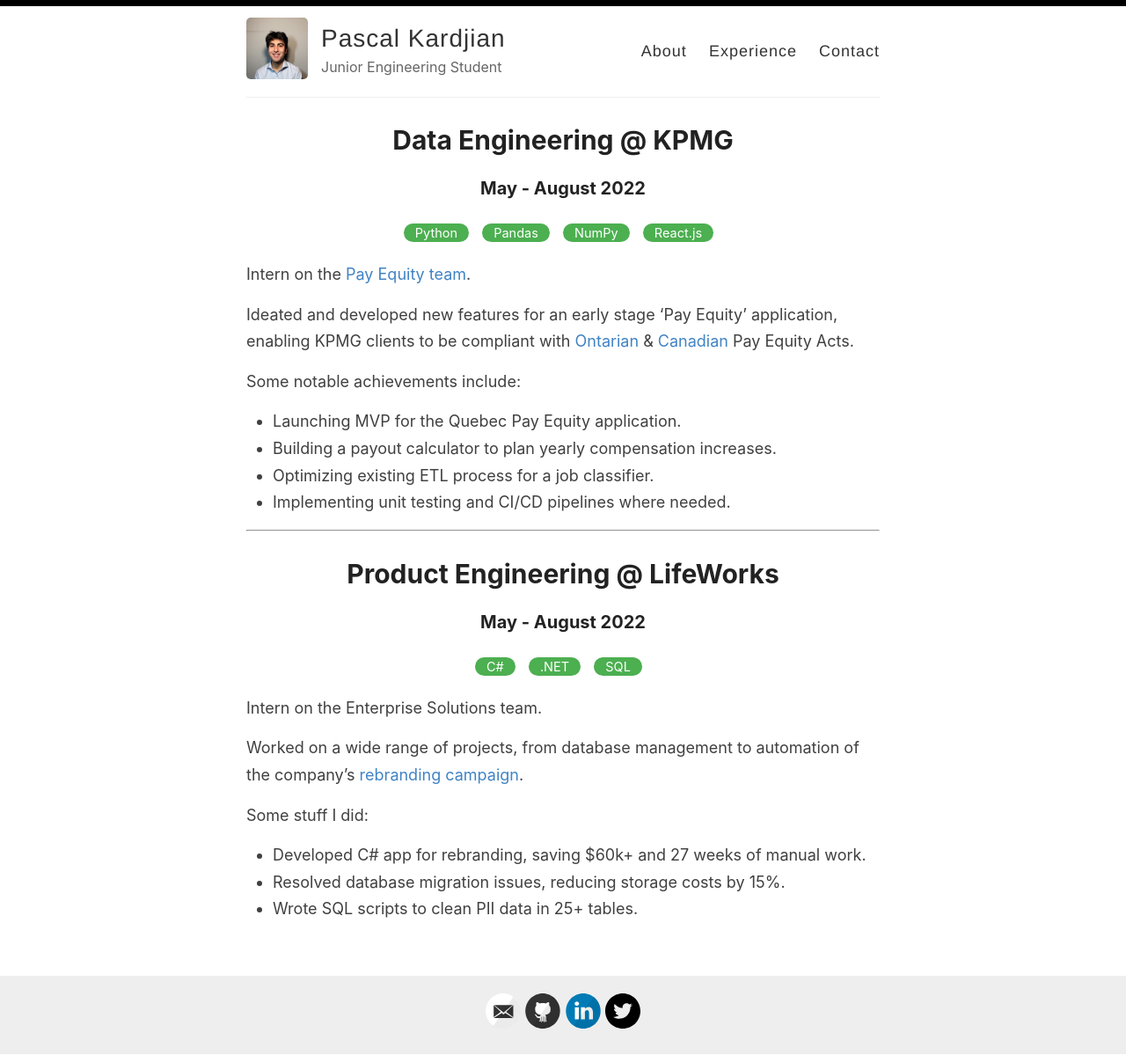
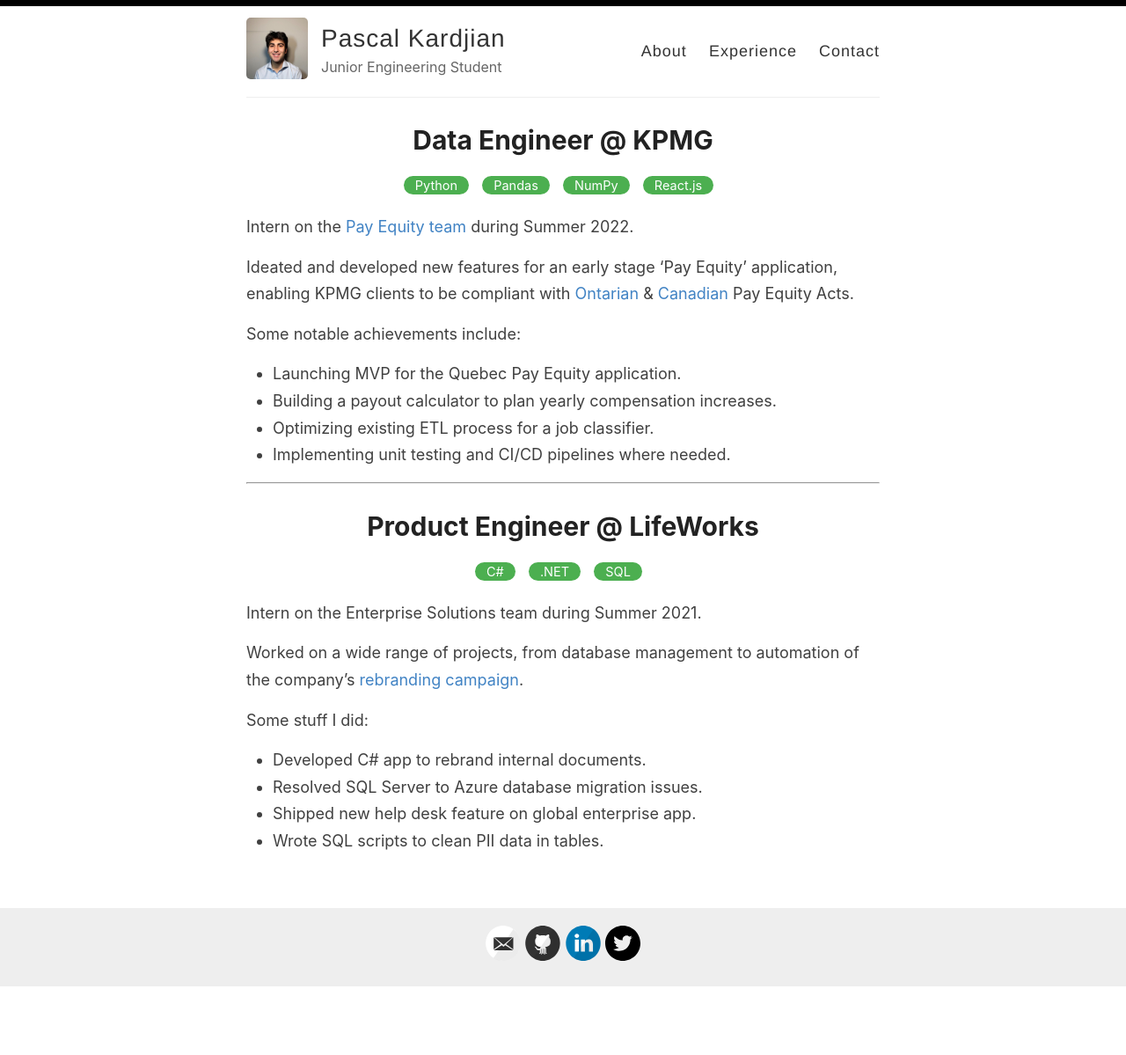
Before and after one commit to pkardjian/pkardjian.github.io, a Jekyll site: the page built from _pages/experience.md, in a window 1280 px wide. Shown: the whole page at 88% size. Built offline with Jekyll 4.4.1, drawn with Linux system fonts in a browser that asks for light colours; after the commit the page ends 1121 px from its top, so only the background shows below that.

Commit message:
LifeWorks experience pt3

```diff
--- a/_pages/experience.md
+++ b/_pages/experience.md
@@ -1,10 +1,8 @@
 ---
 layout: page
-title: Data Engineering @ KPMG
+title: Data Engineer @ KPMG
 permalink: /experience/
 ---
-
-### May - August 2022
 
 <div class="post-tags">
     <a href="{{site.baseurl}}/categories/#Python">Python</a> &nbsp;
@@ -13,7 +11,7 @@
     <a href="{{site.baseurl}}/categories/#React.js">React.js</a> &nbsp;
 </div>
 
-Intern on the [Pay Equity team](https://home.kpmg/ca/en/home/insights/2022/01/pay-equity.html).
+Intern on the [Pay Equity team](https://home.kpmg/ca/en/home/insights/2022/01/pay-equity.html) during Summer 2022.
 
 Ideated and developed new features for an early stage 'Pay Equity' application, enabling KPMG clients to be compliant with [Ontarian](https://www.payequity.gov.on.ca/en/WhatWeDo/Pages/the_act.aspx) & [Canadian](https://www.canada.ca/en/services/jobs/workplace/human-rights/overview-pay-equity-act.html) Pay Equity Acts.
 
@@ -26,9 +24,7 @@
 
 ---
 
-# Product Engineering @ LifeWorks
-
-### May - August 2022
+# Product Engineer @ LifeWorks
 
 <div class="post-tags">
     <a href="{{site.baseurl}}/categories/#CSharp">C#</a> &nbsp;
@@ -36,12 +32,13 @@
     <a href="{{site.baseurl}}/categories/#SQL">SQL</a> &nbsp;
 </div>
 
-Intern on the Enterprise Solutions team.
+Intern on the Enterprise Solutions team during Summer 2021.
 
 Worked on a wide range of projects, from database management to automation of the company's [rebranding campaign](https://lifeworks.com/en/morneau-shepell-now-lifeworks).
 
 Some stuff I did:
 
-- Developed C# app for rebranding, saving $60k+ and 27 weeks of manual work.
-- Resolved database migration issues, reducing storage costs by 15%.
-- Wrote SQL scripts to clean PII data in 25+ tables.
+- Developed C# app to rebrand internal documents.
+- Resolved SQL Server to Azure database migration issues.
+- Shipped new help desk feature on global enterprise app.
+- Wrote SQL scripts to clean PII data in tables.
```
